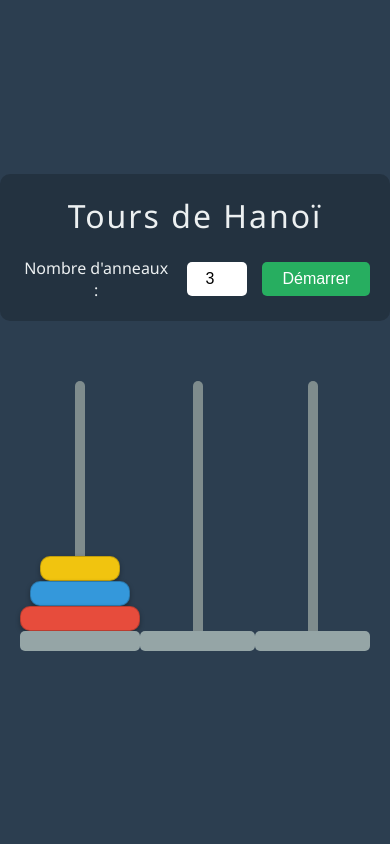
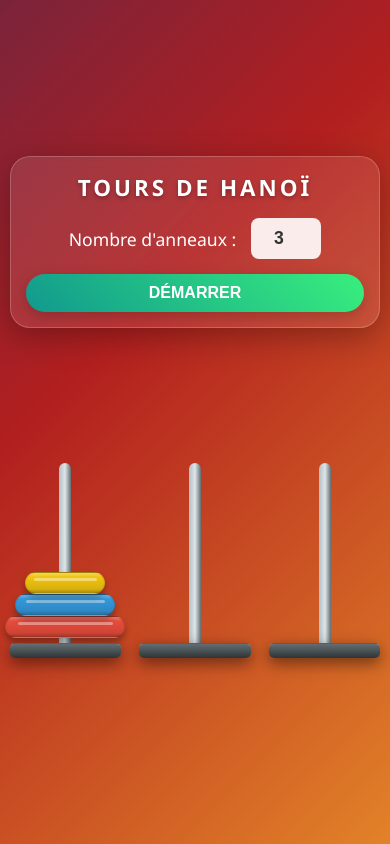
Before and after one commit to t-chahbi/TP3, a plain HTML site: page index.html in a window 390 px wide. Drawn offline with Linux system fonts and the light colour scheme.

Commit message:
step 4
Améliore le design global de la page via le CSS pour la rendre plus professionnelle.
Utilise une palette de couleurs harmonieuse pour les anneaux et les tours.
Ajoute un effet de survol (hover) sur les tours pour montrer qu'elles sont interactives.
Ajoute des petites animations qui rendent le jeu plus visuel.
Rends le jeu responsive.

```diff
--- a/style.css
+++ b/style.css
@@ -1,118 +1,173 @@
-/* style.css */
+:root {
+    /* Palette de couleurs */
+    --bg-gradient: linear-gradient(135deg, #1a2a6c, #b21f1f, #fdbb2d); /* Deep space vibe */
+    --glass-bg: rgba(255, 255, 255, 0.1);
+    --glass-border: rgba(255, 255, 255, 0.2);
+    --text-color: #ffffff;
 
-:root {
-    --bg-color: #2c3e50;
-    --text-color: #ecf0f1;
-    --tower-base-color: #95a5a6;
-    --pole-color: #7f8c8d;
-    --btn-color: #27ae60;
+    --pole-color: #dfe6e9;
+    --base-color: #636e72;
+    --base-shadow: rgba(0, 0, 0, 0.4);
+
+    --tower-width: 220px;
     --tower-height: 250px;
-    --tower-width: 200px;
 }
 
 * {
     box-sizing: border-box;
     margin: 0;
     padding: 0;
+    user-select: none; /* Empêche la sélection de texte accidentelle */
 }
 
 body {
-    font-family: 'Segoe UI', Tahoma, Geneva, Verdana, sans-serif;
-    background-color: var(--bg-color);
+    font-family: 'Segoe UI', Roboto, Helvetica, Arial, sans-serif;
+    background: var(--bg-gradient);
+    background-size: 200% 200%;
+    animation: gradientMove 15s ease infinite; /* Animation douce du fond */
     color: var(--text-color);
-    height: 100vh;
+    min-height: 100vh;
     display: flex;
     justify-content: center;
     align-items: center;
+    overflow: hidden; /* Évite les scrollbars pendant les animations */
+}
+
+/* Animation du fond */
+@keyframes gradientMove {
+    0% { background-position: 0% 50%; }
+    50% { background-position: 100% 50%; }
+    100% { background-position: 0% 50%; }
 }
 
 .main-container {
-    text-align: center;
-    width: 100%;
-    max-width: 900px;
+    width: 95%;
+    max-width: 1000px;
+    display: flex;
+    flex-direction: column;
+    align-items: center;
+    gap: 20px;
 }
 
-/* --- Contrôles (Haut de page) --- */
+/* --- Contrôles (Glassmorphism) --- */
 .controls {
-    margin-bottom: 40px;
-    background: rgba(0, 0, 0, 0.2);
-    padding: 20px;
-    border-radius: 10px;
+    background: var(--glass-bg);
+    backdrop-filter: blur(10px);
+    -webkit-backdrop-filter: blur(10px);
+    border: 1px solid var(--glass-border);
+    padding: 25px 40px;
+    border-radius: 20px;
+    box-shadow: 0 8px 32px 0 rgba(0, 0, 0, 0.3);
+    display: flex;
+    flex-direction: column;
+    align-items: center;
+    gap: 15px;
+    width: 100%;
+    max-width: 600px;
 }
 
 .controls h1 {
-    margin-bottom: 20px;
-    font-weight: 300;
-    letter-spacing: 2px;
+    font-weight: 700;
+    text-transform: uppercase;
+    letter-spacing: 3px;
+    font-size: 1.8rem;
+    text-shadow: 0 2px 4px rgba(0,0,0,0.3);
 }
 
 .input-group {
     display: flex;
+    gap: 15px;
+    align-items: center;
+    flex-wrap: wrap;
     justify-content: center;
-    align-items: center;
-    gap: 15px;
+}
+
+label {
+    font-size: 1.1rem;
+    font-weight: 500;
 }
 
 input[type="number"] {
-    padding: 8px;
-    border-radius: 5px;
+    padding: 10px;
+    border-radius: 8px;
     border: none;
-    width: 60px;
+    width: 70px;
     text-align: center;
-    font-size: 1rem;
+    font-size: 1.1rem;
+    background: rgba(255, 255, 255, 0.9);
+    color: #333;
+    font-weight: bold;
+    outline: none;
 }
 
 .btn {
-    padding: 8px 20px;
-    background-color: var(--btn-color);
+    padding: 10px 30px;
+    background: linear-gradient(45deg, #11998e, #38ef7d);
     color: white;
     border: none;
-    border-radius: 5px;
+    border-radius: 50px;
     cursor: pointer;
     font-size: 1rem;
-    transition: transform 0.1s, background-color 0.2s;
+    font-weight: bold;
+    text-transform: uppercase;
+    box-shadow: 0 4px 15px rgba(0,0,0,0.2);
+    transition: all 0.3s ease;
 }
 
 .btn:hover {
-    background-color: #2ecc71;
+    transform: translateY(-2px);
+    box-shadow: 0 6px 20px rgba(56, 239, 125, 0.4);
 }
 
 .btn:active {
-    transform: scale(0.98);
+    transform: scale(0.95);
 }
 
 /* --- Zone de Jeu --- */
 .game-area {
     display: flex;
-    justify-content: space-around; /* Espacement égal entre les tours */
+    justify-content: space-between;
     align-items: flex-end;
-    padding: 20px;
+    width: 100%;
+    padding: 20px 0;
+    perspective: 1000px; /* Ajoute de la profondeur */
 }
 
 /* --- Structure d'une Tour --- */
 .tower-container {
-    position: relative; /* Référence pour le positionnement absolu de la tige */
+    position: relative;
     width: var(--tower-width);
+    height: 300px; /* Hauteur totale incluant la zone de clic */
     display: flex;
     flex-direction: column;
     align-items: center;
-    cursor: pointer; /* Indique que la zone est cliquable */
-    transition: opacity 0.2s;
+    justify-content: flex-end;
+    cursor: pointer;
+    transition: transform 0.3s ease;
+    border-radius: 10px;
+    padding-bottom: 10px;
 }
 
-.tower-container:hover .base {
-    background-color: #bdc3c7; /* Petit effet au survol */
+/* Effet Hover sur la Tour */
+.tower-container:hover {
+    background: rgba(255, 255, 255, 0.05); /* Légère surbrillance */
+}
+
+.tower-container:hover .pole {
+    background-color: #fff;
+    box-shadow: 0 0 15px rgba(255,255,255,0.5);
 }
 
 /* La tige verticale */
 .pole {
     position: absolute;
-    bottom: 20px; /* Commence juste au-dessus du socle */
-    width: 10px;
+    bottom: 25px; /* Épaisseur du socle */
+    width: 12px;
     height: var(--tower-height);
-    background-color: var(--pole-color);
-    border-radius: 5px 5px 0 0;
-    z-index: 0; /* Derrière les disques */
+    background: linear-gradient(90deg, #b2bec3, #dfe6e9, #636e72);
+    border-radius: 10px 10px 0 0;
+    z-index: 0;
+    transition: background 0.3s, box-shadow 0.3s;
 }
 
 /* Conteneur des disques */
@@ -120,36 +175,100 @@ input[type="number"] {
     height: var(--tower-height);
     width: 100%;
     display: flex;
-    flex-direction: column-reverse; /* Empile les disques du bas vers le haut ! */
-    align-items: center; /* Centre les disques horizontalement */
+    flex-direction: column-reverse;
+    align-items: center;
     justify-content: flex-start;
-    z-index: 1; /* Devant la tige */
-    margin-bottom: 0; /* Collé au socle */
+    z-index: 1;
+    margin-bottom: 5px; /* Petit espace au dessus du socle */
 }
 
-/* Le socle (base) */
+/* Le socle */
 .base {
     width: 100%;
-    height: 20px;
-    background-color: var(--tower-base-color);
-    border-radius: 5px;
+    height: 25px;
+    background: linear-gradient(to bottom, #636e72, #2d3436);
+    border-radius: 10px;
     z-index: 2;
+    box-shadow: 0 5px 15px rgba(0,0,0,0.5);
+    border-top: 1px solid rgba(255,255,255,0.2);
 }
 
-/* --- Les Anneaux (Style générique) --- */
+/* --- Les Anneaux (Style Amélioré) --- */
 .disk {
-    height: 25px; /* Hauteur fixe pour chaque disque */
-    border-radius: 10px;
-    border: 1px solid rgba(0,0,0,0.2);
-    box-shadow: 0 2px 5px rgba(0,0,0,0.3);
-    transition: transform 0.3s ease; /* Pour une future animation JS */
+    height: 30px;
+    border-radius: 15px; /* Forme de pilule */
+    /* On garde la couleur de fond JS, mais on ajoute un dégradé par dessus */
+    background-image: linear-gradient(
+        to bottom,
+        rgba(255,255,255,0.3) 0%,
+        rgba(255,255,255,0) 20%,
+        rgba(0,0,0,0.1) 80%,
+        rgba(0,0,0,0.3) 100%
+    );
+    border: 1px solid rgba(0,0,0,0.1);
+    box-shadow: 0 4px 6px rgba(0,0,0,0.3);
+    transition: transform 0.2s cubic-bezier(0.175, 0.885, 0.32, 1.275); /* Effet rebond */
+    position: relative;
 }
 
-/* Ajoute ceci à la fin de style.css (étape 3) */
+/* Petit reflet brillant sur le dessus de l'anneau */
+.disk::after {
+    content: '';
+    position: absolute;
+    top: 5px;
+    left: 10%;
+    width: 80%;
+    height: 3px;
+    background: rgba(255,255,255,0.4);
+    border-radius: 2px;
+}
 
+/* État Sélectionné */
 .disk.selected {
-    border: 2px solid white;     /* Bordure blanche */
-    background-color: #e74c3c !important; /* On force une couleur rouge vif pour la sélection */
-    transform: translateY(-10px); /* L'anneau "saute" un peu vers le haut */
-    box-shadow: 0 0 10px rgba(255, 255, 255, 0.5);
+    transform: translateY(-20px) scale(1.05); /* Monte plus haut et grossit un peu */
+    box-shadow: 0 15px 25px rgba(0,0,0,0.4);
+    border: 2px solid rgba(255, 255, 255, 0.8);
+    z-index: 10; /* Passe devant tout le reste */
+    filter: brightness(1.2); /* Devient plus lumineux */
 }
+
+/* --- Responsive Design --- */
+
+@media (max-width: 768px) {
+    :root {
+        --tower-width: 30%; /* Pourcentage au lieu de fixe */
+        --tower-height: 180px;
+    }
+
+    .controls {
+        padding: 15px;
+    }
+
+    .controls h1 {
+        font-size: 1.4rem;
+    }
+
+    .base {
+        height: 15px;
+        border-radius: 5px;
+    }
+
+    .disk {
+        height: 22px;
+    }
+
+    /* Ajustement des largeurs d'anneaux pour mobile */
+    /* Note : Le JS calcule en pixels, mais comme le conteneur rétrécit,
+       Flexbox/CSS gérera le débordement si nécessaire,
+       mais idéalement les anneaux doivent rester plus petits que la tour. */
+}
+
+@media (max-width: 480px) {
+    .btn {
+        width: 100%; /* Bouton plein écran sur mobile */
+    }
+
+    .game-area {
+        align-items: flex-end;
+    }
+}
```
